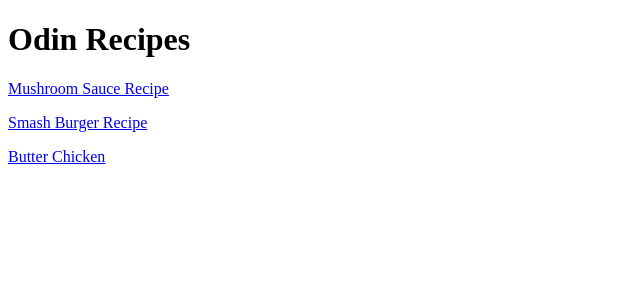
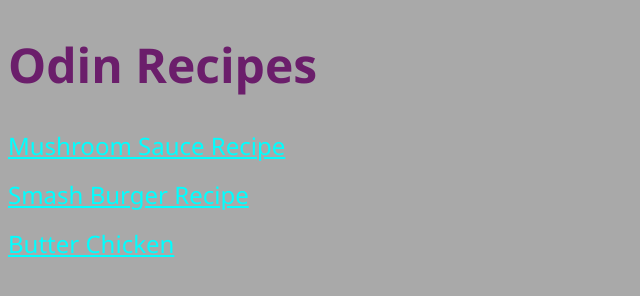
Before and after one commit to ecko7700/odin-recipes, a plain HTML site: page index.html in a window 1280 px wide. Shown: the whole page, without its empty margins (0-640 px from the left). Drawn offline with Linux system fonts and the light colour scheme.

Commit message:
Added basic CSS

```diff
--- a/index.html
+++ b/index.html
@@ -5,13 +5,14 @@
     <meta http-equiv="X-UA-Compatible" content="IE=edge">
     <meta name="viewport" content="width=device-width, initial-scale=1.0">
     <title>Odin Recipes</title>
+    <link rel="stylesheet" href="./styles.css">
 </head>
 <body>
     <h1>Odin Recipes</h1>
-    <a href="./recipes/mushroom-sauce.html">Mushroom Sauce Recipe</a>
+    <a href="./recipes/mushroom-sauce.html" class="recipe link">Mushroom Sauce Recipe</a>
     <p></p>
-    <a href="./recipes/smash-burgers.html">Smash Burger Recipe</a>
+    <a href="./recipes/smash-burgers.html" class="recipe link">Smash Burger Recipe</a>
     <p></p>
-    <a href="./recipes/butter-chicken.html">Butter Chicken</a>
+    <a href="./recipes/butter-chicken.html" class="recipe link">Butter Chicken</a>
 </body>
 </html>
--- /dev/null
+++ b/styles.css
@@ -0,0 +1,13 @@
+* {
+    font-family: 'Segoe UI', Tahoma, Geneva, Verdana, sans-serif;
+    background-color: darkgrey;
+}
+.recipe.link {
+    font-size: 24px;
+    color: aqua;
+}
+
+h1 {
+    font-size: 48px;
+    color: rgb(107, 30, 107);
+}
```
Also changed, not shown: recipes/mushroom-sauce.html (+1 -0 lines).
